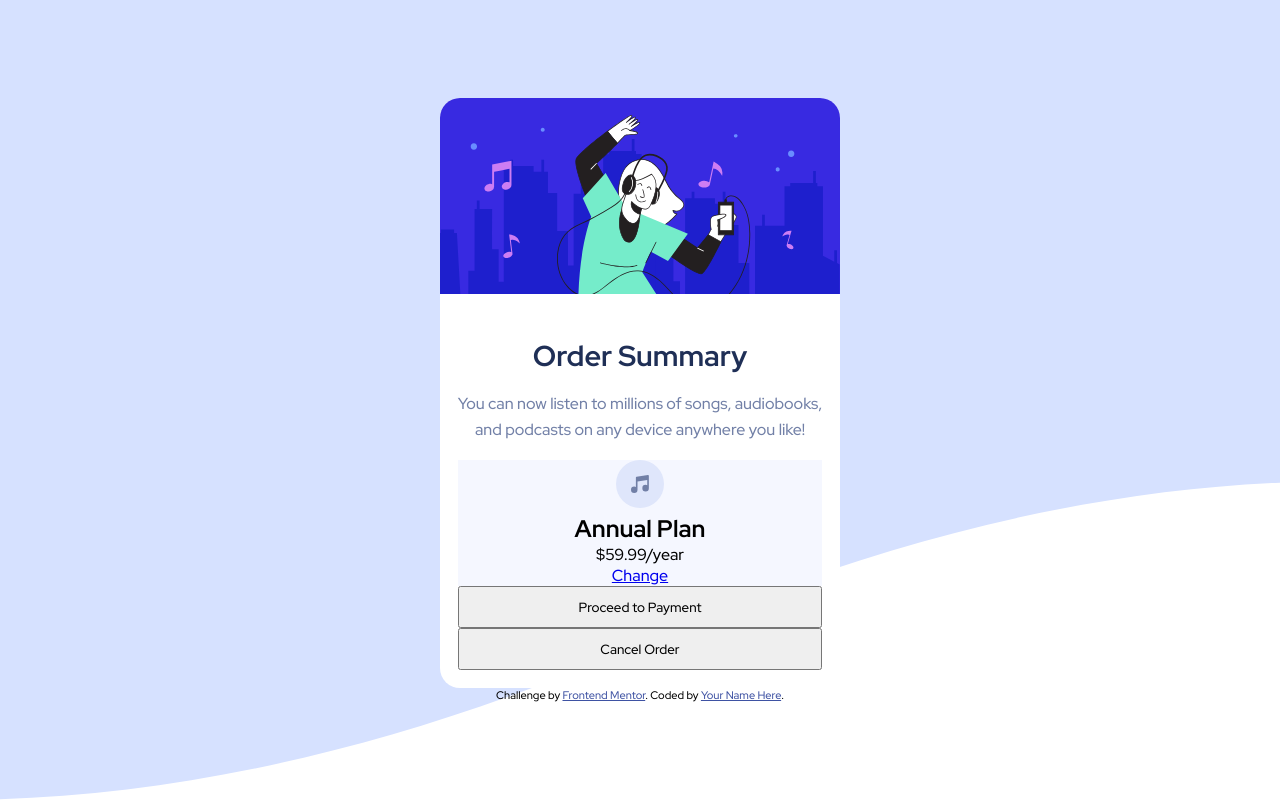
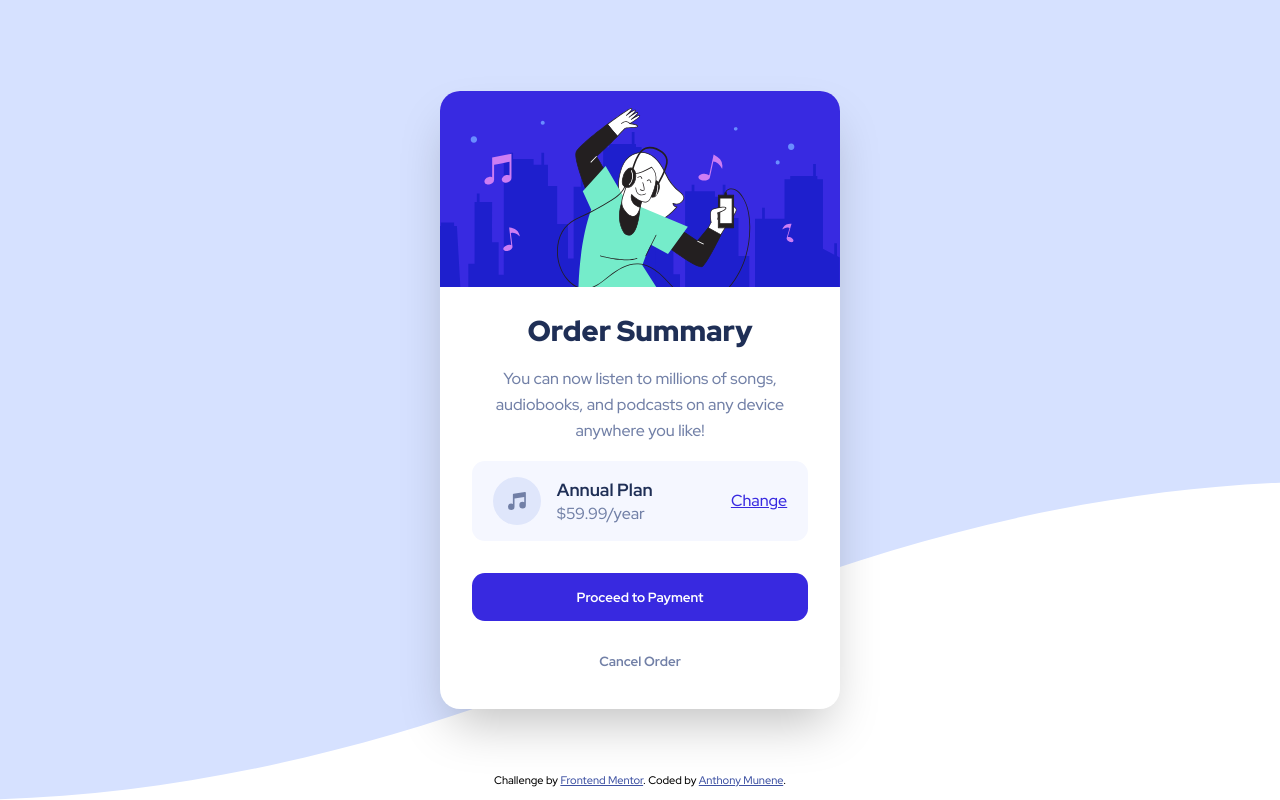
Before and after one commit to AnthonyMuneneAM/order-summary-component-main, a plain HTML site: page index.html in a window 1280 px wide. Drawn offline with Linux system fonts and the light colour scheme.

Commit message:
Style components

```diff
--- a/css/main.css
+++ b/css/main.css
@@ -4,6 +4,7 @@
     --very-pale-blue: hsl(225, 100%, 98%);
     --desaturated-blue: hsl(224, 23%, 55%);
     --dark-blue: hsl(223, 47%, 23%);
+    --purple: hsl(245, 83%, 68%);
     margin: 0;
     padding: 0;
     font-family: 'Red Hat Display', sans-serif;
@@ -14,6 +15,7 @@ body{
     flex-direction: column;
     justify-content: center;
     align-items: center;
+    box-sizing: border-box;
     min-height: 100vh;
     font-size: 16px;
     background-image: url('../images/pattern-background-desktop.svg');
@@ -25,13 +27,16 @@ body{
     width: 400px;
     border-radius: 20px;
     overflow: hidden;
+    box-shadow: rgba(0, 0, 0, 0.25) 0px 25px 50px -12px;
 }
 .card .music-img img{
     max-width: 100%;
     margin-bottom: 1.3rem;
 }
 .card .order{
-    padding: 1.1rem;
+    padding-left: 2rem;
+    padding-right: 2rem;
+    padding-bottom: .5rem;
     text-align: center;
 }
 .card .order .order-info{
@@ -41,23 +46,83 @@ body{
     font-size: 1.8rem;
     color: var(--dark-blue);
     margin-bottom: 1rem;
+    font-weight: 900;
 }
 .card .order .order-info p{
     color: var(--desaturated-blue);
     line-height: 1.6rem;
+    font-weight: 500;
 }
 .card .order .plan{
     background-color: var(--very-pale-blue);
+    margin-bottom: 2rem;
+    padding: 1rem 1.3rem;
+    border-radius: .8rem;
+    display: flex;
+    justify-content: start;
+    align-items: center;
 }
-.card .order .btn-group button{
+.card .order .plan img{
+    margin-right: 1rem;
+}
+.card .order .plan .plan-desc{
+    text-align: left;
+    margin-right: auto;
+}
+.card .order .plan .plan-desc h2{
+    font-weight: 700;
+    font-size: 1.1rem;
+    margin-bottom: .15rem;
+    color: var(--dark-blue);
+}
+.card .order .plan .plan-desc p{
+    color: var(--desaturated-blue);
+    font-weight: 500;
+}
+.card .order .plan .plan-change-btn{
+    color: var(--bright-blue);
+}
+.card .order .plan .plan-change-btn:hover{
+    color: var(--purple);
+    text-decoration: none;
+}
+.card .order .btn-group .btn{
     display: block;
     padding: 10px 24px;
     cursor: pointer;
     width: 100%;
     text-align: center;
+    border: none;
+    height: 3rem;
+    border-radius: .8rem;
 }
-.card .order .btn-group #enter-btn{
+.card .order .btn-group .enter-btn{
     background-color: var(--bright-blue);
-    border-radius: 6px;
-    border-width: 0;
+    color: #fff;
+    font-weight: 700;
+    margin-bottom: 1rem;
 }
+.card .order .btn-group .enter-btn:hover{
+    background-color: var(--purple);
+}
+.card .order .btn-group .cancel-btn{
+    background-color: transparent;
+    color: var(--desaturated-blue);
+    font-weight: 700;
+    margin-bottom: 1rem;
+}
+.card .order .btn-group .cancel-btn:hover{
+    color: var(--dark-blue);
+}
+footer{
+    position: absolute;
+    bottom: 0;
+    margin-bottom: .8rem;
+}
+.attribution{
+    font-size: 11px;
+    text-align: center;
+}
+.attribution a{
+    color: hsl(228, 45%, 44%);
+}
--- a/index.html
+++ b/index.html
@@ -14,16 +14,15 @@
 	<title>Frontend Mentor | Order summary card</title>
 
 	<style>
-    	.attribution { font-size: 11px; text-align: center; }
-    	.attribution a { color: hsl(228, 45%, 44%); }
+
 	</style>
 </head>
 <body>
 	<main>
 		<article class="card">
-			<section class="music-img">
+			<figure class="music-img">
 				<img src="./images/illustration-hero.svg" alt="">
-			</section>
+			</figure>
 			<section class="order">
 				<div class="order-info">
 					<h1>Order Summary</h1>
@@ -31,21 +30,22 @@
 				</div>
 				<div class="plan">
 					<img src="./images/icon-music.svg" alt="">
-					<h2>Annual Plan</h2>
-					<p>$59.99/year</p>
-					<a href="#">Change</a>
+					<div class="plan-desc">
+						<h2 class="plan-name">Annual Plan</h2>
+						<p class="plan-price">$59.99/year</p>
+					</div>
+					<a href="#" class="plan-change-btn">Change</a>
 				</div>
 				<div class="btn-group">
-					<button class="enter-btn">Proceed to Payment</button>
-					<button class="cancel-btn">Cancel Order</button>
+					<button class="btn enter-btn">Proceed to Payment</button>
+					<button class="btn cancel-btn">Cancel Order</button>
 				</div>
 			</section>
 		</article>
 	</main>
 	<footer class="attribution">
 		Challenge by <a href="https://www.frontendmentor.io?ref=challenge" target="_blank">Frontend Mentor</a>.
-		Coded by <a href="#">Your Name Here</a>.
+		Coded by <a href="https://github.com/AnthonyMuneneAM">Anthony Munene</a>.
 	</footer>
-
 </body>
 </html>
```
